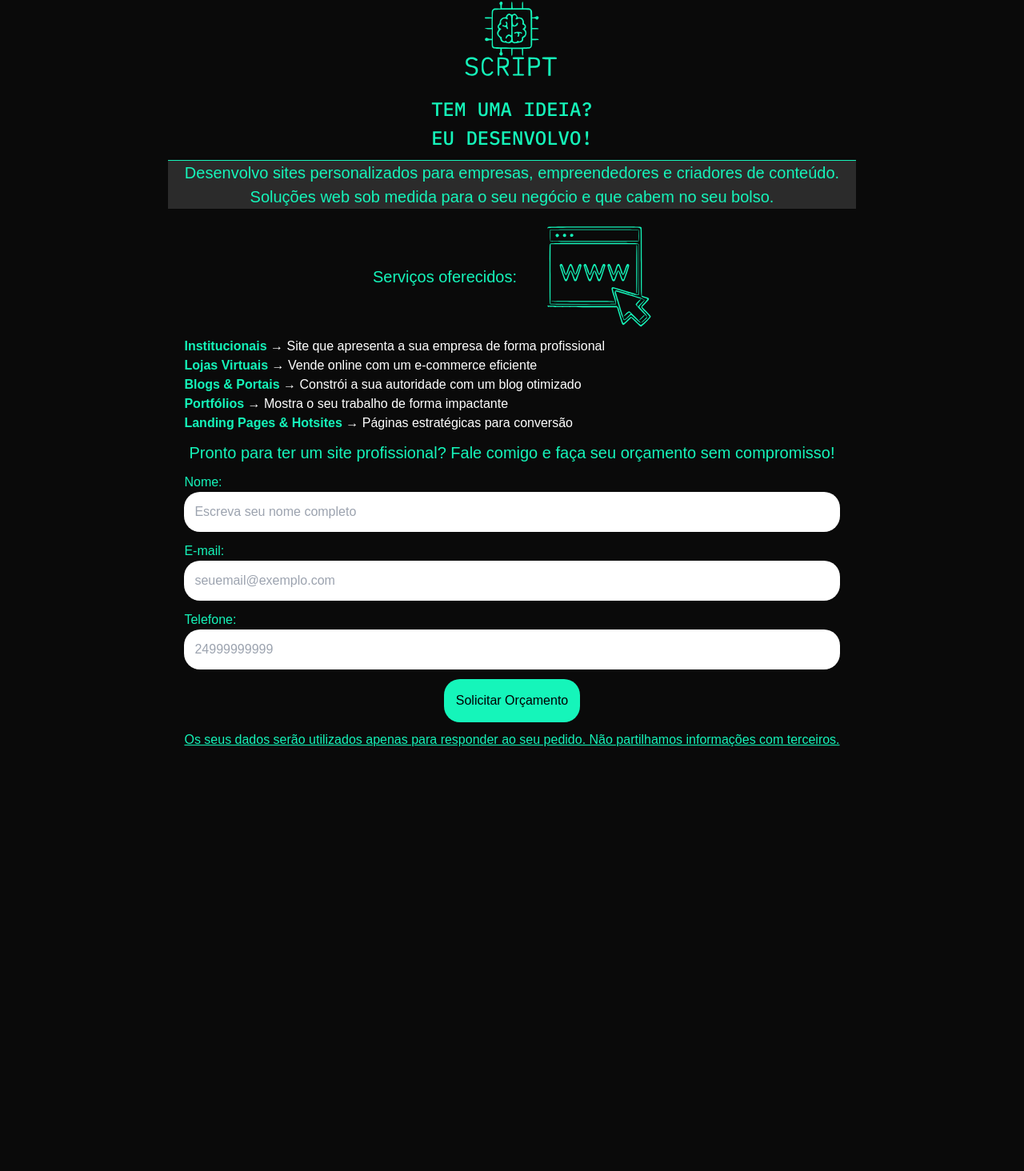
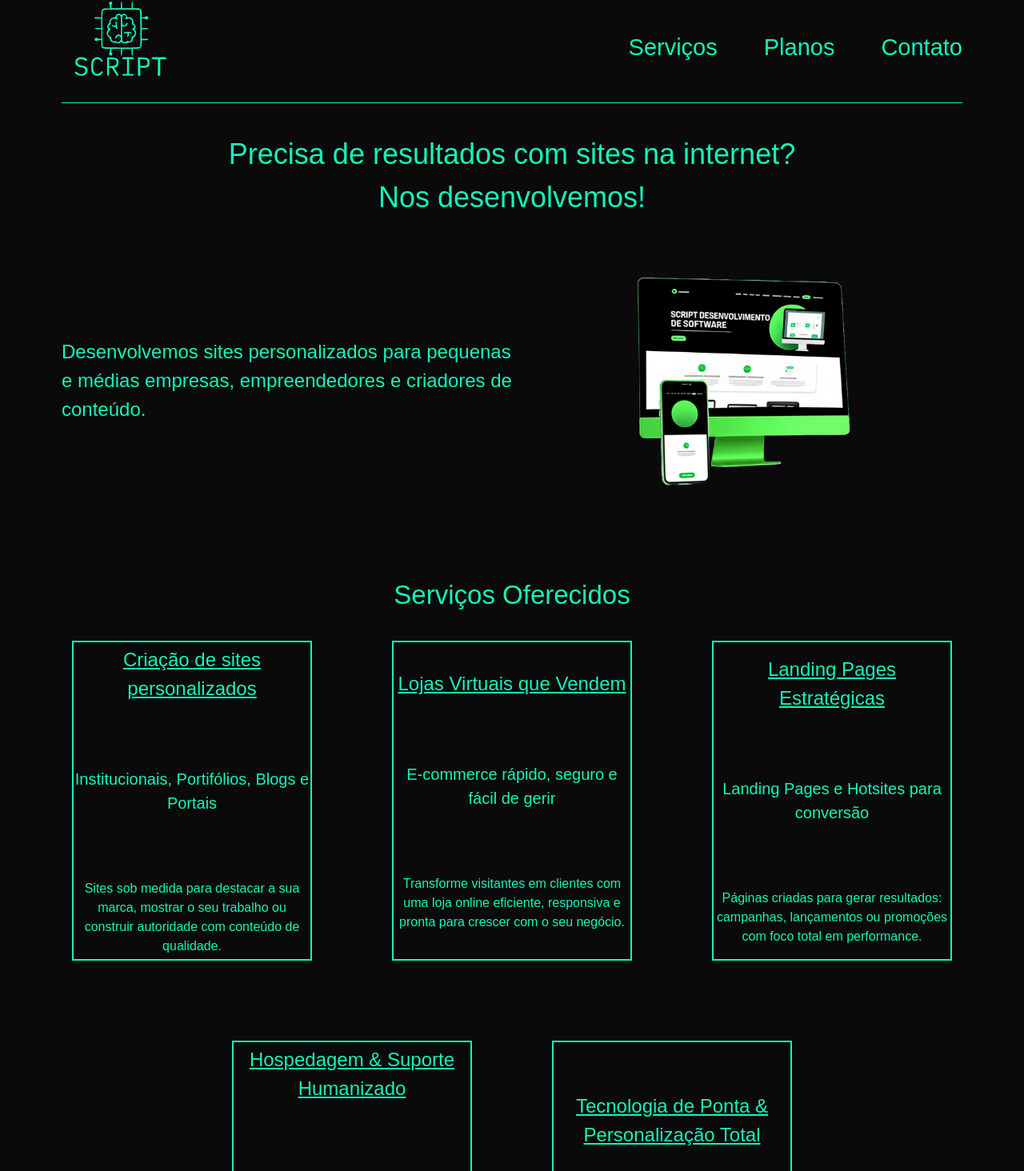
Before and after one commit to maisaolisilva/Script-ds, a Next.js app: page / in a window 1280 px wide. Shown: the part 13-1477 px from the top of the page at 80% size. Before the commit the page ends 960 px from the top, so only its background shows below. Built offline with nearby package versions, Linux system fonts and the light colour scheme.

Commit message:
repaginada após reunião com a cloudez

```diff
--- a/app/components/Formulario.tsx
+++ b/app/components/Formulario.tsx
@@ -1,6 +1,7 @@
 'use client';
 
 import { useState } from "react";
+import styled from "styled-components";
 
 interface Erros {
     nome: string;
@@ -97,8 +98,38 @@ export default function Formulario() {
         }
     };
 
-
+    const StyledDiv = styled.div`
+        form{
+              margin: 10px 20px;
+              display: flex;
+              justify-content: center;
+              flex-direction: column;
+              align-items: center;
+              div{
+                width: 100%;
+                display: flex;
+                margin-bottom: 12px;
+                flex-direction: column;
+                input{
+                  padding: 13px;
+                  border-radius: 20px;
+                  color: #000000;
+                }
+              }
+              button{
+                color: #000000;
+                background: #15f5ba;
+                padding: 15px;
+                border-radius: 20px;
+                &:hover {
+                    text-decoration: underline;
+                    background: #1acb9c;
+                }
+              }
+            }
+    `
     return (
+        <StyledDiv>
             <form onSubmit={handleSubmit}>
                 <div>
                     <label htmlFor="nome">Nome:</label>
@@ -125,5 +156,6 @@ export default function Formulario() {
                 {loading && <p>Processando...</p>}
                 {mensagem && <p style={{ color: mensagem.includes("sucesso") ? 'green' : 'red' }}>{mensagem}</p>}
             </form>
+        </StyledDiv>
     );
 }
--- a/app/globals.css
+++ b/app/globals.css
@@ -11,6 +11,10 @@
   --foreground: #15f5ba;
 }
 
+html {
+  scroll-behavior: smooth;
+}
+
 body {
   color: var(--foreground);
   background: var(--background);
@@ -18,11 +22,25 @@ body {
 }
 
 h1 {
- font-family: "IBM Plex Mono", serif;
  font-weight: 500;
+  font-size: 36px;
+}
+
+h2 {
+  font-size: 33px;
+}
+
+h3 {
   font-size: 24px;
 }
 
-p {
+
+p, h4, label{
   font-size: 20px;
 }
+
+@media (max-width: 841px) {
+  h1 {
+    font-size: 30px;
+  }
+}
--- a/app/page.tsx
+++ b/app/page.tsx
@@ -3,91 +3,98 @@
 import Image from "next/image";
 import styled from "styled-components";
 import Formulario from "./components/Formulario";
+import Link from "next/link";
 
 const StyledDiv = styled.div`
+  margin: 0 77px;
   display: flex;
   flex-direction: column;
   justify-content: center;
   align-items: center;
   header{
     margin-top: 15px;
+    width: 100%;
+    div {
+      display: flex;
+      gap: 58px;
+      a {
+      font-size: 29px;
+      &:hover {
+        text-decoration: underline;
+      }
+      }
+    }
+    display: flex;
+    align-items: center;
+    justify-content: space-between;
   }
   .linha{
     background: #15f5ba;
     height: 1px;
     margin-top: 10px;
+    width: 100%;
+    margin-bottom: 37px;
   }
   main{
     h1{
       text-align: center;
     }
-    .container{
-      background: #2B2B2B;
-
-      .introducao{
+    .apresentacao {
+      margin-top: 29px;
+      display: grid;
+      grid-template-columns: 1fr 1fr;
+      justify-items: center;
+      align-items: center;
+      .apresentacao-texto {
+        font-size: 24px;
+      }
+    }
+    .servicos, .planos {
+      margin-top: 70px;
+      display: flex;
+      flex-direction: column;
+      align-items: center;
+      justify-content: center;
+      ul {
+        display: flex;
+        flex-wrap: wrap;
+        align-items: center;
+        justify-content: center;
+        gap: 100px;
+        margin-top: 33px;
+      }
+      .card-servicos, .card-planos{
+        border: #15f5ba solid 2px;
         display: flex;
         flex-direction: column;
-        align-items: center;
+        gap: 80px;
+        width: 300px;
+        height: 400px;
         justify-content: center;
-        text-align: justify;
-        margin: 0 20px;
-      }
-    }
-    .servicos{
-      .conteudo{
-        display: flex;
-        justify-content: center;
-        align-items: center;
-        margin-top: 20px;
-        gap: 38px;
-        h2{
-          font-size: 20px;
+        text-align: center;
+        p {
+          font-size: 16px;
+        }
+        h3 {
+          text-decoration: underline;
         }
       }
-      ul{
-        margin: 10px 20px;
-        li{
-          color: #FFFFFF;
-          strong{
-            color: #15f5ba;
-          }
-        }
+      .card-planos {
+        background: #15f5ba;
+        color: #000000;
       }
+
     }
-    .chamada{
+    .contato{
       font-size: 20px;
       display: flex;
       flex-direction: column;
       align-items: center;
       justify-content: center;
       text-align: justify;
-      margin: 10px 20px;
+      margin: 33px 20px 20px;
     }
-    form{
-      margin: 10px 20px;
-      display: flex;
-      justify-content: center;
-      flex-direction: column;
-      align-items: center;
-      div{
-        width: 100%;
-        display: flex;
-        margin-bottom: 12px;
-        flex-direction: column;
-        input{
-          padding: 13px;
-          border-radius: 20px;
-          color: #000000;
-        }
-      }
-      button{
-        color: #000000;
-        background: #15f5ba;
-        padding: 15px;
-        border-radius: 20px;
 
-      }
-    }
     .aviso{
       font-size: 16px;
       text-decoration: underline;
@@ -98,47 +105,129 @@ const StyledDiv = styled.div`
       text-align: justify;
       margin: 10px 20px;
     }
+  }
 
+  @media (max-width: 841px){
+   .logo {
+    width: 100px;
+    height: 100px;
+   }
+   header {
+    div {
+      gap: 40px;
+      a {
+      font-size: 20px;
+    }
+    }
+   }
+   main{
+    .apresentacao {
+      margin-top: 50px;
+      display: flex;
+      flex-direction: column;
+      justify-items: center;
+      align-items: center;
+      .apresentacao-texto {
+        font-size: 24px;
+      }
+    }
   }
+  }
+
 `
 
 export default function Page() {
   return (
     <StyledDiv>
       <header>
-        <Image src="/script.svg"
+        <Image className="logo" src="/script.svg"
         alt="Logo da empresa"
           width={150}
           height={150} />
+        <nav>
+          <div>
+            <Link href={'#servicos'}>Serviços</Link>
+            <Link href={'#planos'}>Planos</Link>
+            <Link href={'#contato'}>Contato</Link>
+          </div>
+        </nav>
       </header>
+      <div className="linha"></div>
+      <main>
+        <h1>Precisa de resultados com sites na internet? <br /> Nos desenvolvemos!</h1>
+        <section id="apresentacao" className="apresentacao">
+          <div>
+            <p className="apresentacao-texto">Desenvolvemos sites personalizados para pequenas e médias empresas, empreendedores e criadores de conteúdo.</p>
+          </div>
+          <Image
+            src="/site-aberto.png"
+            alt="Imagem de um computador e um celular com um site aberto nas telas"
+            width={345.9}
+            height={344.2}
+          />
+        </section>
+        <section id="servicos" className="servicos">
+          <h2>Serviços Oferecidos</h2>
+          <ul>
+            <li>
+              <div className="card-servicos">
+                <h3>Criação de sites personalizados</h3>
+                <h4>Institucionais, Portifólios, Blogs e Portais</h4>
+                <p>Sites sob medida para destacar a sua marca, mostrar o seu trabalho ou construir autoridade com conteúdo de qualidade.</p>
+              </div>
+            </li>
+            <li>
+              <div className="card-servicos">
+                <h3>Lojas Virtuais que Vendem</h3>
+                <h4>E-commerce rápido, seguro e fácil de gerir</h4>
+                <p>Transforme visitantes em clientes com uma loja online eficiente, responsiva e pronta para crescer com o seu negócio.</p>
+              </div>
+            </li>
+            <li>
+              <div className="card-servicos">
+                <h3> Landing Pages Estratégicas</h3>
+                <h4>Landing Pages e Hotsites para conversão</h4>
+                <p>Páginas criadas para gerar resultados: campanhas, lançamentos ou promoções com foco total em performance.</p>
+              </div>
+            </li>
+            <li>
+              <div className="card-servicos">
+                <h3> Hospedagem & Suporte Humanizado</h3>
+                <h4>Infraestrutura na nuvem e assistência de verdade</h4>
+                <p>Tenha segurança, velocidade e atendimento próximo sempre que precisar. Um parceiro técnico que fala a sua língua.</p>
+              </div>
+            </li>
+            <li>
+              <div className="card-servicos">
+                <h3>  Tecnologia de Ponta & Personalização Total</h3>
 
-      <main>
-        <h1><div>TEM UMA IDEIA?</div> EU DESENVOLVO!</h1>
-        <div className="linha"></div>
-        <div className="container">
-          <div className="introducao">
-            <p>Desenvolvo sites personalizados para empresas, empreendedores e criadores de conteúdo. </p>
-            <p>Soluções web sob medida para o seu negócio e que cabem no seu bolso.</p>
-          </div>
-        </div>
-        <section className="servicos">
-          <div className="conteudo">
-            <h2>Serviços oferecidos:</h2>
-            <Image src="/www.svg"
-            alt="imagem com uma tela de computador sendo apontada por um cursor"
-            width={130}
-            height={130} />
-          </div>
-          <ul>
-            <li><strong>Institucionais</strong> → Site que apresenta a sua empresa de forma profissional</li>
-            <li><strong>Lojas Virtuais</strong> → Vende online com um e-commerce eficiente</li>
-            <li><strong>Blogs & Portais</strong> → Constrói a sua autoridade com um blog otimizado</li>
-            <li><strong>Portfólios</strong> → Mostra o seu trabalho de forma impactante</li>
-            <li><strong>Landing Pages & Hotsites</strong> → Páginas estratégicas para conversão</li>
+                <p>Trabalhamos com as tecnologias web mais atuais para garantir desempenho, segurança e escalabilidade.
+ Cada site é único, feito sob medida para refletir a identidade e os objetivos do seu negócio.</p>
+              </div>
+            </li>
           </ul>
         </section>
-        <section className="chamada">
-          <p>Pronto para ter um site profissional? Fale comigo e faça seu orçamento sem compromisso!</p>
+        <section id="planos" className="planos">
+          <h2>Nossos Planos</h2>
+          <ul>
+            <li>
+              <div className="card-planos">
+                <h3>Sites Profissionais a partir de R$ 800,00</h3>
+                <p>Sites personalizados e adaptáveis a qualquer dispositivo.</p>
+              </div>
+            </li>
+            <li>
+              <div className="card-planos">
+                <h3> Hospedagem Segura a partir de R$ 30/mês</h3>
+                <p>Hospedagem na nuvem com alta performance, segurança reforçada e suporte técnico humanizado.
+ Seu site sempre estável, rápido e acessível, onde e quando o seu cliente precisar.</p>
+              </div>
+            </li>
+          </ul>
+        </section>
+        <section id="contato" className="contato">
+          <h2> Contato</h2>
+          <p>Pronto para ter um site profissional? Fale conosco e faça seu orçamento sem compromisso!</p>
         </section>
         <Formulario />
         <p className="aviso">Os seus dados serão utilizados apenas para responder ao seu pedido. Não partilhamos informações com terceiros.</p>
```
Also changed, not shown: public/site-aberto.png (added). Lines whose indentation alone changed are shown as unchanged.
